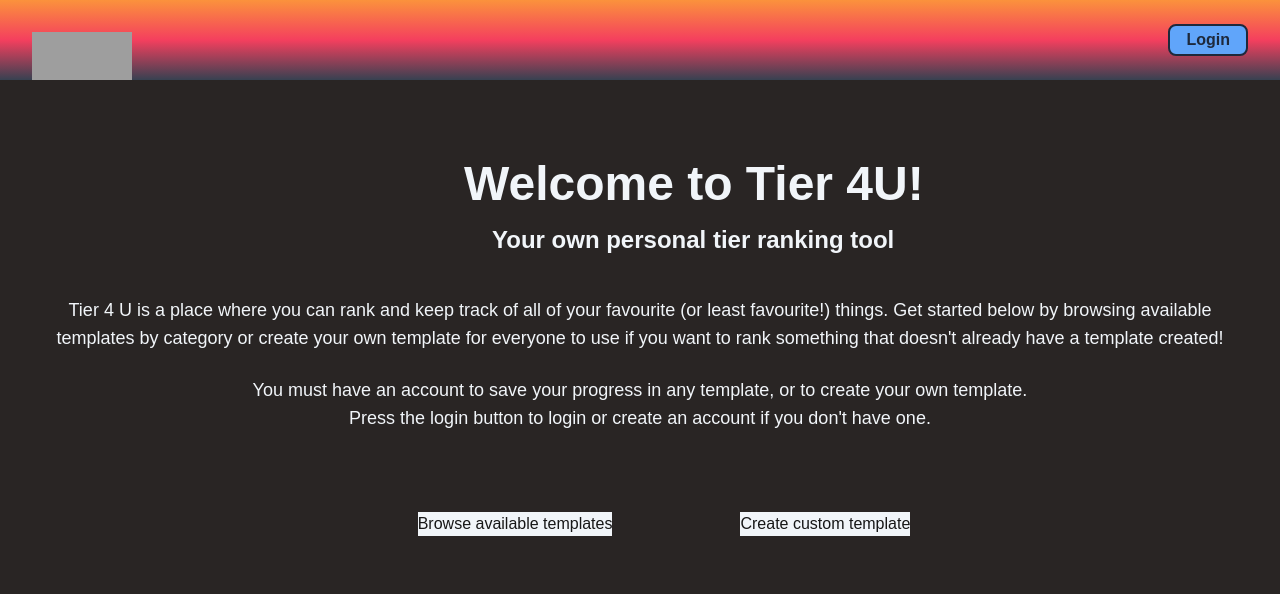
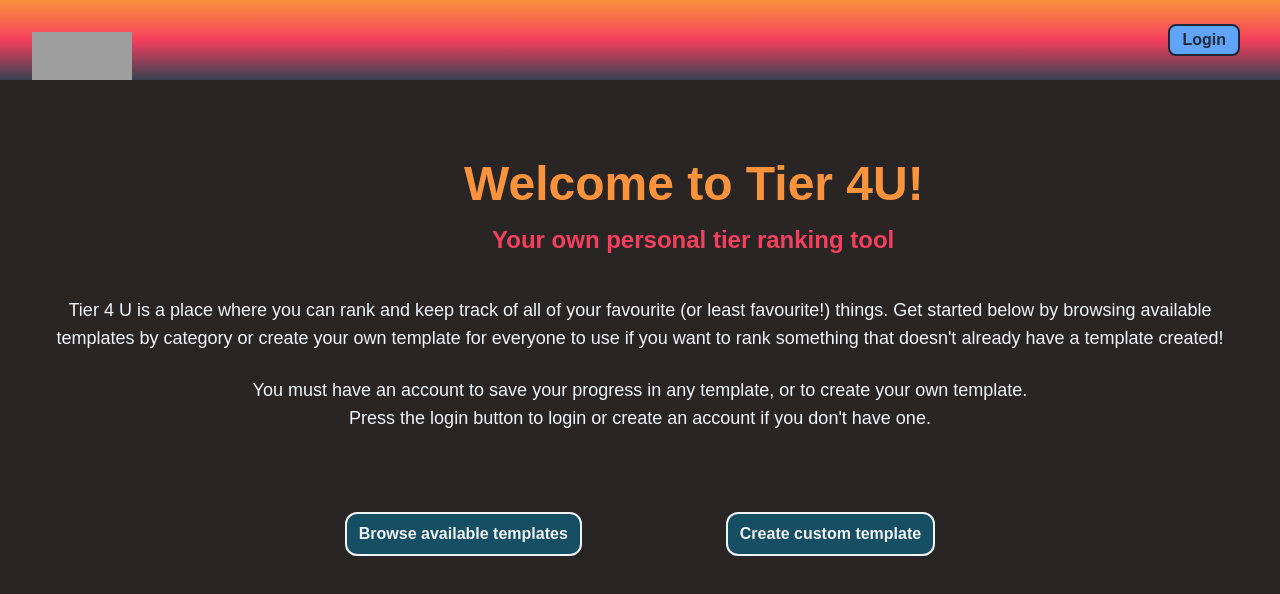
Before and after one commit to aariyanas/cprg306-proj, a Next.js app: page / in a window 1280 px wide. Shown: the top 594 px of the page. Built offline with nearby package versions, Linux system fonts and the light colour scheme; grey boxes are pictures that could not be loaded.

Commit message:
homepage styling done

```diff
--- a/app/page.js
+++ b/app/page.js
@@ -11,23 +11,23 @@ export default function Home() {
           height={100}
           className="mr-auto bg-transparent mt-8 ml-8 text-slate-50"
           />
-        <button className="bg-blue-400 text-slate-800 font-bold h-8 mt-6 px-4 rounded-lg border-2 border-slate-800 ml-auto mr-8">
+        <button className="bg-blue-400 text-slate-800 font-bold h-8 mt-6 px-3 rounded-lg border-2 border-slate-800 ml-auto mr-10 hover:underline active:bg-blue-300">
           Login
         </button>
       </div>
         <div className="mt-20 pl-16 ml-96">
-          <h1 className="text-5xl text-slate-100 font-bold ml-4">Welcome to Tier 4U!</h1>
-          <h2 className="text-2xl text-slate-100 font-semibold ml-11 mt-4">Your own personal tier ranking tool</h2>
+          <h1 className="text-5xl text-orange-400 font-bold ml-4">Welcome to Tier 4U!</h1>
+          <h2 className="text-2xl text-rose-500 font-semibold ml-11 mt-4">Your own personal tier ranking tool</h2>
         </div>
         <div className="m-10">
           <p className="text-lg text-slate-100 text-center">Tier 4 U is a place where you can rank and keep track of all of your favourite (or least favourite!) things. Get started below by browsing available <br></br> templates by category or create your own template for everyone to use if you want to rank something that doesn't already have a template created!</p>
           <p className="text-lg text-slate-100 text-center mt-6">You must have an account to save your progress in any template, or to create your own template. <br></br>Press the login button to login or create an account if you don't have one.</p>
         </div>
-        <div className="flex mt-20 place-content-center space-x-32 ml-12">
-          <button className="bg-slate-100">
+        <div className="flex mt-20 place-content-center space-x-36 mx-12">
+          <button className="bg-cyan-900 text-slate-100 font-semibold rounded-xl border-2 border-slate-100 px-3 py-2 hover:underline active:bg-cyan-800">
             Browse available templates
           </button>
-          <button className="bg-slate-100">
+          <button className="bg-cyan-900 text-slate-100 font-semibold rounded-xl border-2 border-slate-100 px-3 py-2 hover:underline active:bg-cyan-800">
             Create custom template
           </button>
         </div>
```
